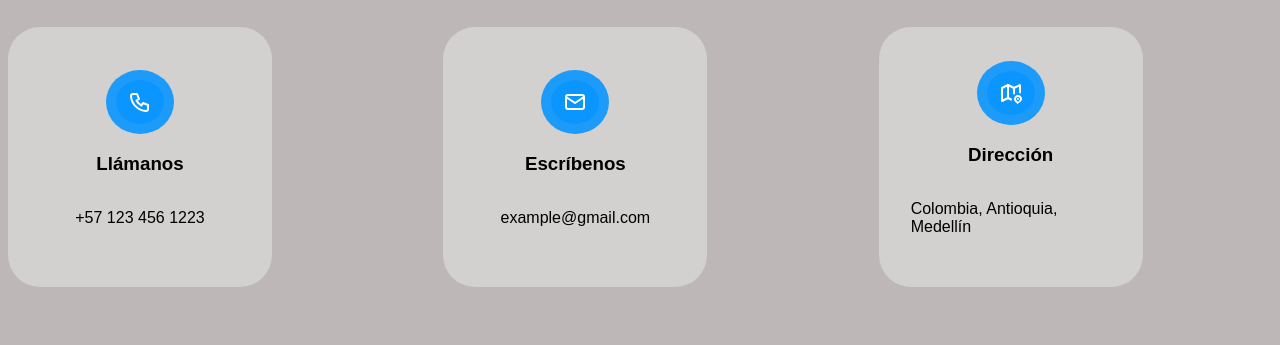
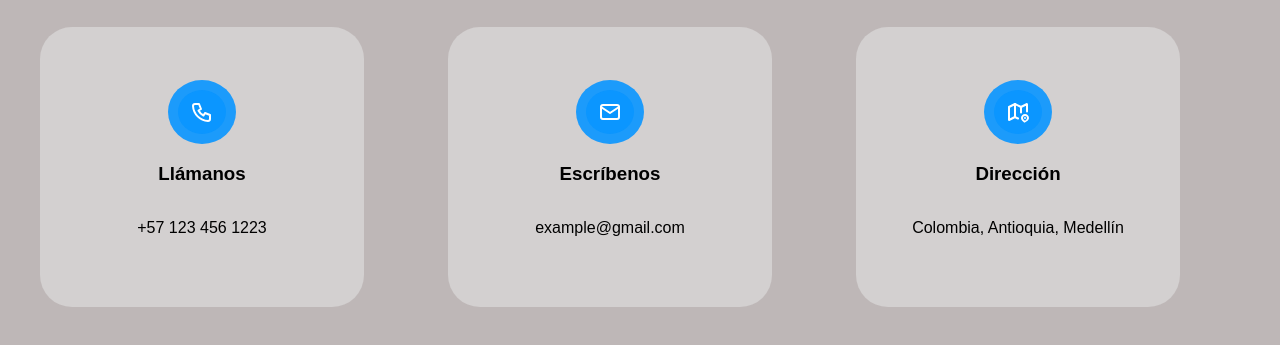
Before and after one commit to JuanGuarin12/First-Project, a plain HTML site: page index3.html in a window 1280 px wide. Shown: the part 83-428 px from the top of the page. Drawn offline with Linux system fonts and the light colour scheme.

Commit message:
contact fixed (#1)

```diff
--- a/assets/css/style.css
+++ b/assets/css/style.css
@@ -92,7 +92,7 @@ body {
     width: 100%;
 }
 
-.title{
+.title {
     text-align: center;
     width: 100%;
     font-size: 36px;
@@ -125,15 +125,15 @@ body {
     max-width: 400px;
 }
 
-.Mision h2{
+.Mision h2 {
     display: flex;
 }
 
-.Vision h2{
+.Vision h2 {
     display: flex;
 }
 
-hr{
+hr {
     width: 88%;
     color: aqua;
 }
@@ -153,38 +153,45 @@ hr{
 }
 
 @media screen and (max-width:580px) {
-    .Mision{
+    .Mision {
         width: 300px;
     }
 
-    .Vision{
+    .Vision {
         width: 300px;
     }
 }
 
-.contactus-container{
+.section-contact {
     width: 100%;
+    display: flex;
+    justify-content: center;
+}
+
+.contactus-container {
+    width: 1200px;
     align-items: center;
     align-content: center;
     display: flex;
     flex-direction: column;
+    justify-content: space-between;
 }
 
-.information-container{
+.information-container {
     width: 100%;
     align-items: center;
     align-content: center;
     display: grid;
-    grid-template-columns: repeat(auto-fit,minmax(300px,1fr));
-    gap: 42px;
+    gap: 24px;
+    grid-template-columns: repeat(auto-fit, minmax(310px, 1fr));
 }
 
 
-.contactinfo{
+.contactinfo {
     display: flex;
 }
 
-.icon{
+.icon {
     display: flex;
     width: 48px;
     border-radius: 100%;
@@ -193,14 +200,14 @@ hr{
     color: white;
 }
 
-.contactinfo{
+.contactinfo {
     display: flex;
     flex-direction: column;
     background-color: rgb(211, 208, 208);
-    width: 200px;
+    width: 260px;
     align-items: center;
     justify-content: center;
-    height: 260px;
+    height: 280px;
     padding-inline: 32px;
     border-radius: 32px;
 }
--- a/index3.html
+++ b/index3.html
@@ -9,7 +9,8 @@
 </head>
 
 <body>
-    <section class="contactus-container">
+    <section class="section-contact">
+        <div class="contactus-container">
             <h2 class="title">Contáctanos</h2>
             <div class="information-container">
                 <article class="contactinfo">
@@ -58,10 +59,9 @@
                     <p>Colombia, Antioquia, Medellín</p>
                 </article>
             </div>
+        </div>
     </section>
 
 
-
 </body>
-
 </html>
```
Lines whose indentation alone changed are shown as unchanged.
